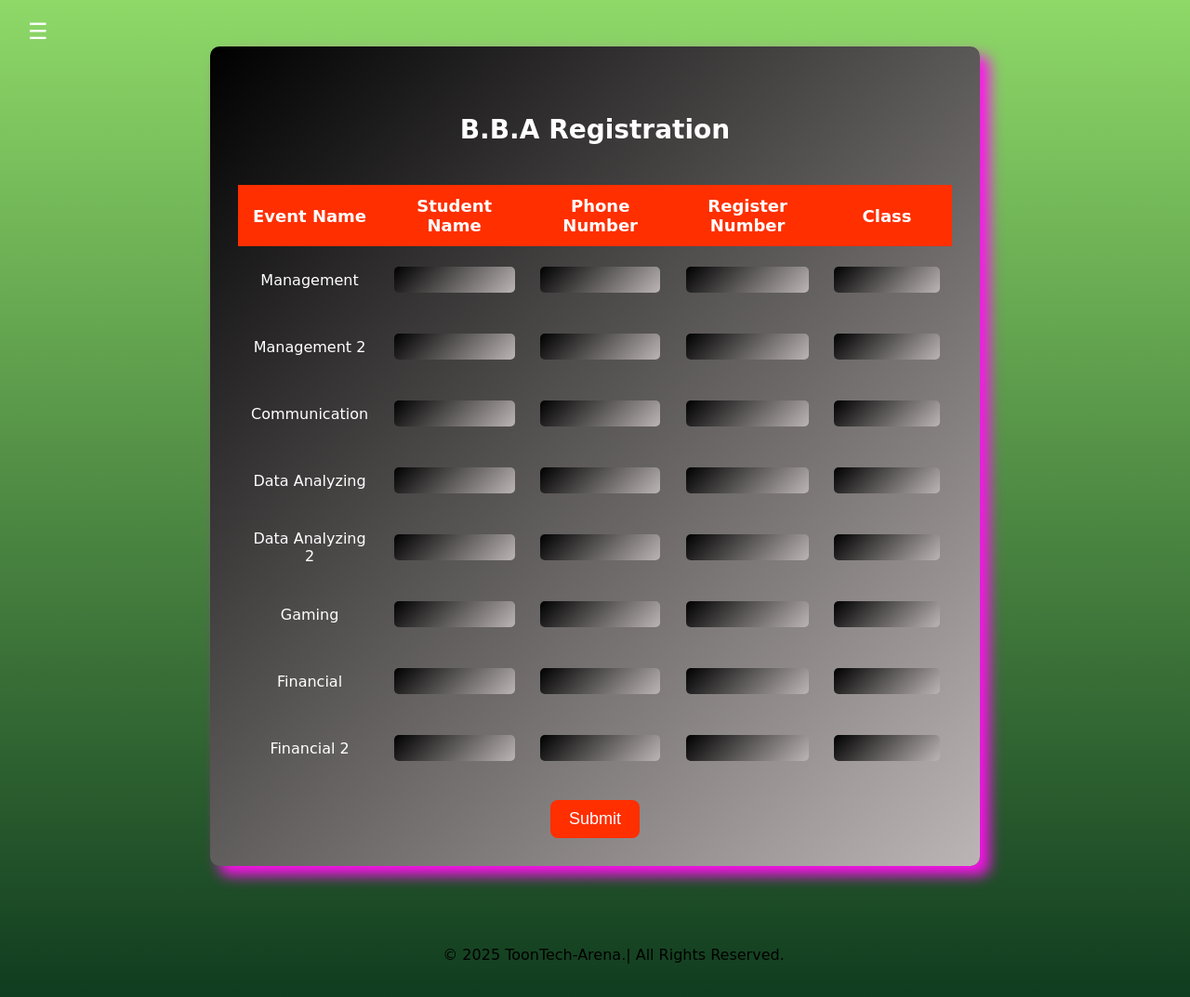
After one commit to Nikhilrkatigar/ToonTech-Arena, a Flask app: page /register_bba in a window 1280 px wide. The commit adds this page. Shown: the whole page at 93% size. Run offline with Flask 3, Linux system fonts and the light colour scheme.

Commit message:
Initial commit

```diff
--- a/app.py
+++ b/app.py
@@ -17,7 +17,7 @@ def home():
 
 @app.route('/coding')
 def coding():
-    return render_template('coding.html')
+    return render_template('coding.html', title="Coding Event")
 
 @app.route('/communication')
 def communication():
@@ -43,6 +43,11 @@ def show_register_page():
 def startup():
     return render_template('startup.html')
 
+@app.route('/register_bba', methods=['GET'])
+def show_bba_register_page():
+    return render_template('bba_registration.html')
+
+# ✅ Registration API for B.C.A
 @app.route("/register", methods=["POST"])
 def submit_registration():
     try:
@@ -54,32 +59,74 @@ def submit_registration():
         if len(data) == 0:
             return jsonify({"message": "No data received"}), 400
 
-        user_id = "user1"  # ✅ Replace this with a real user ID if needed
+        # ✅ Extract Course Type (BCA or BBA)
+        course_type = data[0].get("course_type", "Unknown")
 
-        # Track duplicate events
+        # ✅ Track duplicate events
         event_counts = {}
 
         cleaned_data = []
         for entry in data:
-            event_name = entry.get("event_name", "No Event")
+            event_name = entry.get("event_name", "").strip()
 
-            if event_name == "No Event":
+            # ✅ Skip empty event names
+            if not event_name:
                 continue
 
+            # ✅ Rename duplicate events (e.g., "Coding", "Coding_2")
             if event_name in event_counts:
                 event_counts[event_name] += 1
                 entry["event_name"] = f"{event_name}_{event_counts[event_name]}"
             else:
                 event_counts[event_name] = 1
 
-            entry["user_id"] = user_id  # ✅ Use "user_id" instead of "_id"
+            entry["user_id"] = "user1"  # ✅ Use "user_id" instead of "_id"
+            entry["course_type"] = course_type  # ✅ Store course type (BCA or BBA)
             cleaned_data.append(entry)
 
         if cleaned_data:
             collection.insert_many(cleaned_data)
 
-        return jsonify({"message": "Registration Successful!"}), 200  # ✅ Always return JSON
+        return jsonify({"message": f"{course_type} B.C.A Registration Successful!"}), 200  # ✅ Always return JSON
 
     except Exception as e:
         print(f"Error: {str(e)}")  # ✅ Show errors in Flask logs
         return jsonify({"message": "Server Error", "error": str(e)}), 500
+
+# ✅ Registration API for B.B.A (Updated)
+@app.route("/register_bba", methods=["GET", "POST"])
+def register_bba():
+    try:
+        student_name = request.form.getlist("student_name")
+        phone_number = request.form.getlist("phone_number")
+        register_number = request.form.getlist("register_number")
+        class_name = request.form.getlist("class")
+
+        # ✅ Correct Event Names for B.B.A
+        event_names = ["Management", "Management 2", "Communication", "Data Analyzing", "Data Analyzing 2", "Gaming", "Financial", "Financial 2"]
+
+        registrations = []
+        for i in range(len(student_name)):
+            # ✅ Assign event names properly
+            event_name = event_names[i % len(event_names)]  # Ensures correct mapping
+
+            registrations.append({
+                "event_name": event_name,
+                "student_name": student_name[i],
+                "phone_number": phone_number[i],
+                "register_number": register_number[i],
+                "class": class_name[i],
+                "course_type": "BBA"
+            })
+
+        if registrations:
+            collection.insert_many(registrations)
+
+        return jsonify({"success": True, "message": "B.B.A Registration Successful!"}), 200  # ✅ Return JSON response
+
+    except Exception as e:
+        return jsonify({"success": False, "message": "Error occurred", "error": str(e)}), 500  # ✅ Handle errors properly
+
+
+if __name__ == "__main__":
+    app.run(debug=True, port=5000)
--- /dev/null
+++ b/static/bba_registration.js
@@ -0,0 +1,45 @@
+document.addEventListener("DOMContentLoaded", function () {
+    document.getElementById("bbaForm").addEventListener("submit", function (event) {
+        let valid = true;
+        const nameRegex = /^[A-Za-z\s]+$/;
+        const phoneRegex = /^\d{10}$/;
+
+        // Get all input fields
+        let inputs = document.querySelectorAll("#bbaForm input");
+
+        inputs.forEach(input => {
+            let name = input.getAttribute("name");
+            let value = input.value.trim();
+
+            if (name === "student_name" && !nameRegex.test(value)) {
+                alert("Student name should contain only alphabets.");
+                valid = false;
+            }
+
+            if (name === "phone_number" && !phoneRegex.test(value)) {
+                alert("Phone number should contain exactly 10 digits.");
+                valid = false;
+            }
+        });
+
+        if (!valid) {
+            event.preventDefault();
+        } else {
+            let formData = new FormData(this);
+            fetch("/register_bba", {
+                method: "POST",
+                body: formData
+            })
+            .then(response => response.json())
+            .then(data => {
+                alert(data.message); // ✅ Show success or error message
+            })
+            .catch(error => {
+                console.error("Error:", error);
+                alert("An error occurred. Please try again.");
+            });
+
+            event.preventDefault(); // ✅ Prevent page reload after form submission
+        }
+    });
+});
--- a/static/styles.css
+++ b/static/styles.css
@@ -1,12 +1,20 @@
 /* ===================== GLOBAL STYLES ===================== */
 body {
     font-family: 'Comic Sans MS', cursive, sans-serif;
-    background: linear-gradient(135deg, #000000, #bcb5b5);
+    background: linear-gradient(  #8ED968, #103C1F);
     margin: 0;
     padding: 0;
     text-align: center;
     color: white;
 }
+
+html, body {
+    margin: 0;
+    padding: 0;
+    height: 100%;
+    overflow-x: hidden;
+}
+
 
 /* ===================== EVENT PAGE ===================== */
 .event-page {
@@ -30,9 +38,31 @@ body {
     transform: scale(1.5);
 }
 
+h2 {
+    display: block;
+    font-size: 1.5em;
+    margin-block-start: 0.83em;
+    margin-block-end: 0.83em;
+    margin-inline-start: 0px;
+    margin-inline-end: 0px;
+    font-weight: bold;
+    unicode-bidi: isolate;
+    color: #000000;
+}
+
+p {
+    display: block;
+    margin-block-start: 1em;
+    margin-block-end: 1em;
+    margin-inline-start: 0px;
+    margin-inline-end: 0px;
+    unicode-bidi: isolate;
+    color: #000;
+}
+
 .event-details {
     width: 50%;
-    background: linear-gradient(135deg, #000000, #bcb5b5);
+    background: linear-gradient(135deg, #2772A0, #CCDDEA);
     padding: 20px;
     border-radius: 10px;
     box-shadow: 5px 5px 10px rgba(0, 0, 0, 0.2);
@@ -76,7 +106,7 @@ body {
 
 .nav-item img {
     width: 90%;
-    height: auto;
+    height: 40%;
     border-radius: 15px;
     transition: transform 0.3s;
 }
@@ -86,7 +116,7 @@ body {
 }
 
 .nav-title {
-    margin-top: 8px;
+    margin-top: 20px;
     color: white;
     font-weight: bold;
 }
@@ -116,7 +146,12 @@ body {
 
 .registration-container h2 {
     font-size: 28px;
-    color: #ff4500;
+    font-size: 28px;
+    color: white; /* Or any visible color */
+    text-align: center;
+    position: relative;
+    z-index: 10;
+    padding: 20px;
 }
 
 .table {
@@ -203,6 +238,99 @@ input:focus {
     }
 }
 
+/* ===================== REGISTRATION PAGE For B.B.A ===================== */
+
+.registration-container {
+    background: linear-gradient(135deg, #000000, #bcb5b5);
+    padding: 30px;
+    border-radius: 10px;
+    box-shadow: 10px 10px 15px #FF10F0;
+    width: 60%;
+    margin: 50px auto;
+}
+
+.registration-container h2 {
+    font-size: 28px;
+    font-size: 28px;
+    color: white; /* Or any visible color */
+    text-align: center;
+    position: relative;
+    z-index: 10;
+    padding: 20px;
+}
+
+/* Apply styles to both BCA and BBA tables */
+.table, .bba-table {
+    width: 100%;
+    border-collapse: collapse;
+    margin-top: 20px;
+}
+
+.table th, .table td, .bba-table th, .bba-table td {
+    padding: 12px;
+    text-align: center;
+}
+
+.table th, .bba-table th {
+    background: #ff2f00;
+    font-size: 18px;
+}
+
+/* Apply styles to all input fields */
+.table input, .bba-table input, input {
+    width: 90%;
+    padding: 5px;
+    font-size: 16px;
+    border-radius: 5px;
+    background: linear-gradient(135deg, #000000, #bcb5b5);
+    color: rgb(255, 255, 255);
+    border-bottom: 2px solid pink;
+    transition: 0.3s;
+    text-align: center;
+    display: block;
+    margin: 10px auto;
+    border: none;
+    outline: none;
+}
+
+input:focus {
+    border-bottom: 2px solid cyan;
+    box-shadow: 0 0 20px skyblue;
+    transform: scale(1.05);
+}
+
+/* Apply styles to submit button */
+.submit-btn {
+    margin-top: 20px;
+    padding: 10px 20px;
+    font-size: 18px;
+    background: #ff2f00;
+    color: white;
+    border: none;
+    border-radius: 8px;
+    cursor: pointer;
+    transition: transform 0.3s ease-in-out, background 0.3s;
+}
+
+.submit-btn:hover {
+    background: cyan;
+    transform: scale(1.1);
+    box-shadow: 0 0 15px cyan;
+}
+
+/* ===================== RESPONSIVE DESIGN FOR BOTH TABLES ===================== */
+@media (max-width: 768px) {
+    .registration-container {
+        width: 90%;
+    }
+
+    .table th, .table td, .bba-table th, .bba-table td {
+        font-size: 14px;
+        padding: 8px;
+    }
+}
+
+
 
 /* ===================== RESPONSIVE SIDEBAR ===================== */
 .sidebar {
@@ -232,7 +360,7 @@ input:focus {
 /* Open Button */
 .open-btn {
     font-size: 24px;
-    background-color: #ff2f00;
+    background-color: transparent;
     color: white;
     border: none;
     padding: 10px 20px;
@@ -253,3 +381,27 @@ input:focus {
         font-size: 20px;
     }
 }
+
+/* ===================== FOOTER ===================== */
+.footer {
+    background-color: transparent;
+    color: black;
+    text-align: center;
+    padding: 20px;
+    bottom: 0;
+    width: 100%;
+}
+
+/* ===================== RESPONSIVE REGISTRATION PAGE ===================== */
+@media (max-width: 768px) {
+    .footer {
+        background-color: transparent;
+        color: black;
+        text-align: center;
+        padding: 20px;
+        bottom: 0;
+        width: 100%;
+    }
+
+
+}
--- /dev/null
+++ b/templates/bba_registration.html
@@ -0,0 +1,114 @@
+<!DOCTYPE html>
+<html lang="en">
+<head>
+    <meta charset="UTF-8">
+    <meta name="viewport" content="width=device-width, initial-scale=1.0">
+    <title>B.B.A Registration</title>
+    <link rel="stylesheet" href="{{ url_for('static', filename='styles.css') }}">
+
+</head>
+<body>
+
+    <!-- Sidebar -->
+<div id="sidebar" class="sidebar">
+    <a href="javascript:void(0)" class="close-btn" onclick="toggleSidebar()">×</a>
+    <a href="{{ url_for('home') }}" >HOME</a>
+    <a href="{{ url_for('coding') }}">CODING</a>
+    <a href="{{ url_for('communication') }}">COMMUNICATION</a>
+    <a href="{{ url_for('gaming' )}}">GAMING</a>
+    <a href="{{ url_for('quiz') }}">QUIZ & TREASURE</a>
+    <a href="{{ url_for('data' )}}">DATA ANALYZING</a>
+    <a href="{{ url_for('startup' )}}">STARTUP</a>
+    <a href="{{ url_for('show_register_page') }}">✍ Register Now For B.C.A</a>
+    <a href="{{ url_for('show_register_page') }}">✍ Register Now For B.B.A</a>
+</div>
+
+<!-- Sidebar Open Button -->
+<button class="open-btn" onclick="toggleSidebar()">☰</button>
+
+<div class="registration-container">
+    <h2>B.B.A Registration</h2>
+    <form id="bbaForm">
+        <table  class="bba-table">
+            <tr>
+                <th>Event Name</th>
+                <th>Student Name</th>
+                <th>Phone Number</th>
+                <th>Register Number</th>
+                <th>Class</th>
+            </tr>
+            <tr>
+                <td>Management</td>
+                <td><input type="text" name="student_name"></td>
+                <td><input type="text" name="phone_number"></td>
+                <td><input type="text" name="register_number"></td>
+                <td><input type="text" name="class"></td>
+            </tr>
+            <tr>
+                <td>Management 2</td>
+                <td><input type="text" name="student_name"></td>
+                <td><input type="text" name="phone_number"></td>
+                <td><input type="text" name="register_number"></td>
+                <td><input type="text" name="class"></td>
+            </tr>
+            <tr>
+                <td>Communication</td>
+                <td><input type="text" name="student_name"></td>
+                <td><input type="text" name="phone_number"></td>
+                <td><input type="text" name="register_number"></td>
+                <td><input type="text" name="class"></td>
+            </tr>
+            <tr>
+                <td>Data Analyzing</td>
+                <td><input type="text" name="student_name"></td>
+                <td><input type="text" name="phone_number"></td>
+                <td><input type="text" name="register_number"></td>
+                <td><input type="text" name="class"></td>
+            </tr>
+            <tr>
+                <td>Data Analyzing 2</td>
+                <td><input type="text" name="student_name"></td>
+                <td><input type="text" name="phone_number"></td>
+                <td><input type="text" name="register_number"></td>
+                <td><input type="text" name="class"></td>
+            </tr>
+            <tr>
+                <td>Gaming</td>
+                <td><input type="text" name="student_name"></td>
+                <td><input type="text" name="phone_number"></td>
+                <td><input type="text" name="register_number"></td>
+                <td><input type="text" name="class"></td>
+            </tr>
+            <tr>
+                <td>Financial</td>
+                <td><input type="text" name="student_name"></td>
+                <td><input type="text" name="phone_number"></td>
+                <td><input type="text" name="register_number"></td>
+                <td><input type="text" name="class"></td>
+            </tr>
+            <tr>
+                <td>Financial 2</td>
+                <td><input type="text" name="student_name"></td>
+                <td><input type="text" name="phone_number"></td>
+                <td><input type="text" name="register_number"></td>
+                <td><input type="text" name="class"></td>
+            </tr>
+        </table>
+        <button type="submit" class="submit-btn">Submit</button>
+    </form>
+
+</div>
+
+    <script src="{{ url_for('static', filename='register.js') }}"></script>
+    <script src="{{ url_for('static', filename='script.js') }}"></script>
+    <script src="{{ url_for('static', filename='sidebar.js') }}"></script>
+    <script defer src="{{ url_for('static', filename='bba_registration.js') }}"></script>
+
+    <div>
+        <footer class="footer">
+            <p>© 2025 ToonTech-Arena.| All Rights Reserved.</p>
+        </footer>
+    </div>
+
+</body>
+</html>
```
Also changed, not shown: templates/coding.html (+10 -6 lines), templates/communication.html (+7 -6 lines), templates/data.html (+7 -5 lines), templates/gaming.html (+7 -6 lines), templates/index.html (+10 -7 lines), templates/quiz.html (+7 -5 lines), templates/register.html (+8 -7 lines), templates/startup.html (+7 -5 lines).
